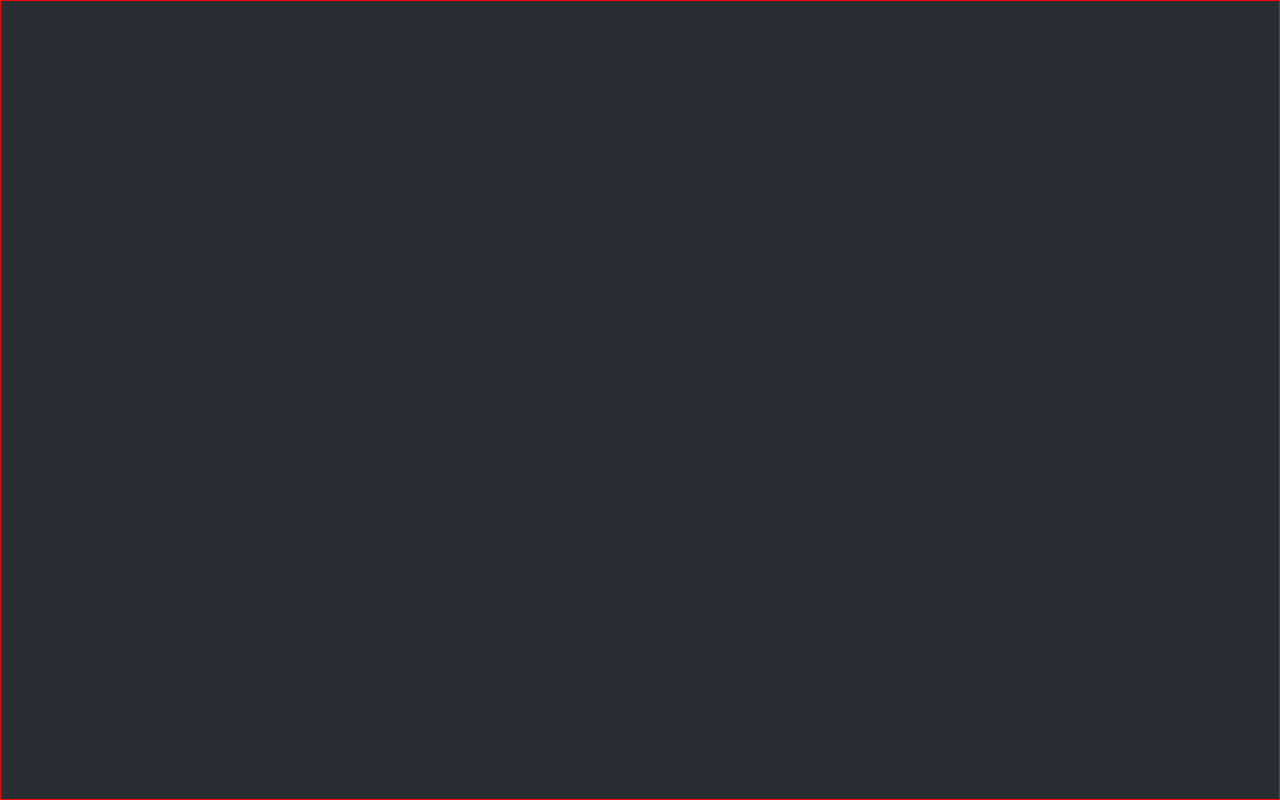
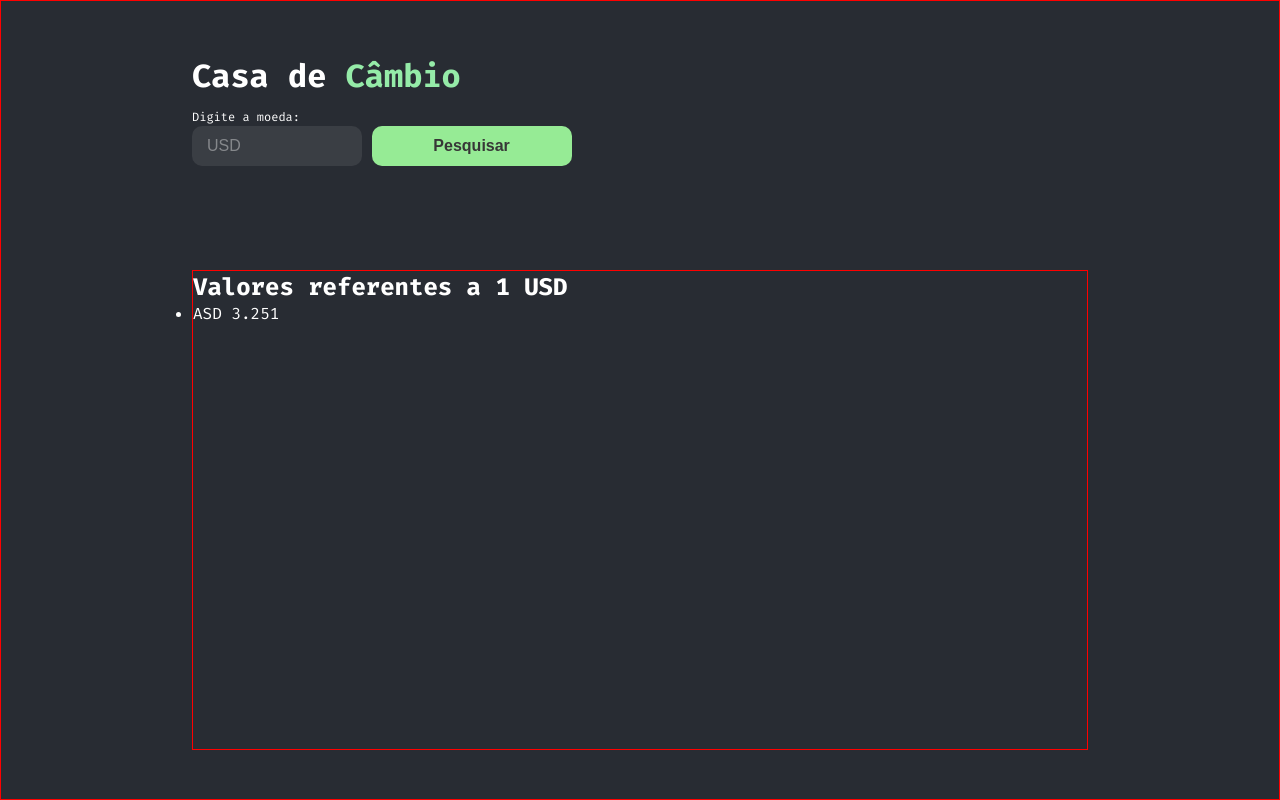
Before and after one commit to vmedeir0s/casa-de-cambio, a website built with Vite: page index.html in a window 1280 px wide. Built offline with nearby package versions, Linux system fonts and the light colour scheme.

Commit message:
add: prototype

```diff
--- a/index.html
+++ b/index.html
@@ -1,12 +1,30 @@
 <!DOCTYPE html>
 <html lang="pt-br">
-<head>
-  <meta charset="UTF-8">
-  <meta http-equiv="X-UA-Compatible" content="IE=edge">
-  <meta name="viewport" content="width=device-width, initial-scale=1.0">
-  <title>Document</title>
-</head>
-<body>
-  <script type="module" src="./src/main.js"></script>
-</body>
+	<head>
+		<meta charset="UTF-8" />
+		<meta http-equiv="X-UA-Compatible" content="IE=edge" />
+		<meta name="viewport" content="width=device-width, initial-scale=1.0" />
+		<title>Casa de Câmbio</title>
+	</head>
+	<body>
+		<header>
+			<h1>Casa de <span class="green">Câmbio</span></h1>
+			<form>
+				<label for="coin-input"> Digite a moeda: </label>
+				<div>
+          <input type="text" placeholder="USD" id="coin-input" />
+          <button class="search-btn">Pesquisar</button>
+        </div>
+			</form>
+		</header>
+		<main>
+			<section class="coin-content">
+				<h2 class="coins-title">Valores referentes a 1 USD</h2>
+				<ul class="coins">
+					<li class="coin">ASD <span>3.251</span></li>
+				</ul>
+			</section>
+		</main>
+		<script type="module" src="./src/main.js"></script>
+	</body>
 </html>
```
